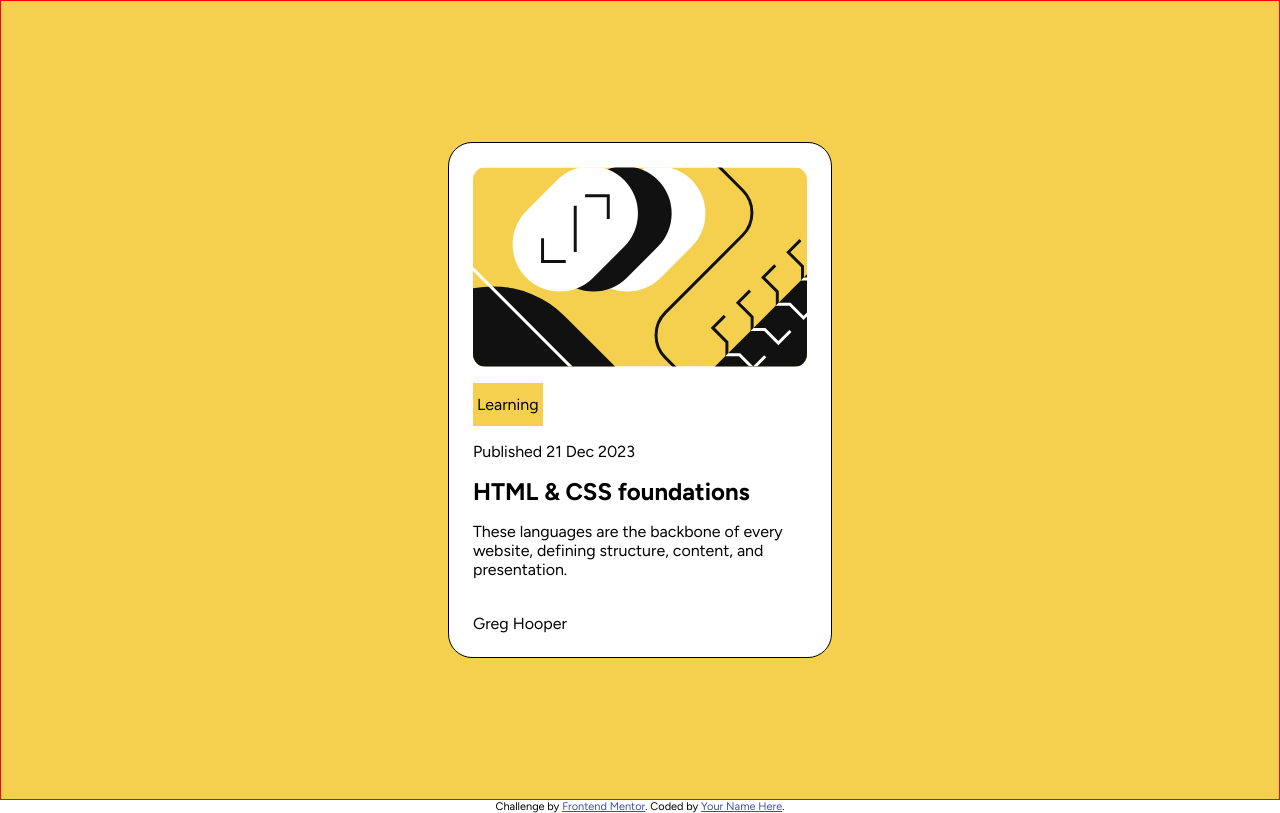
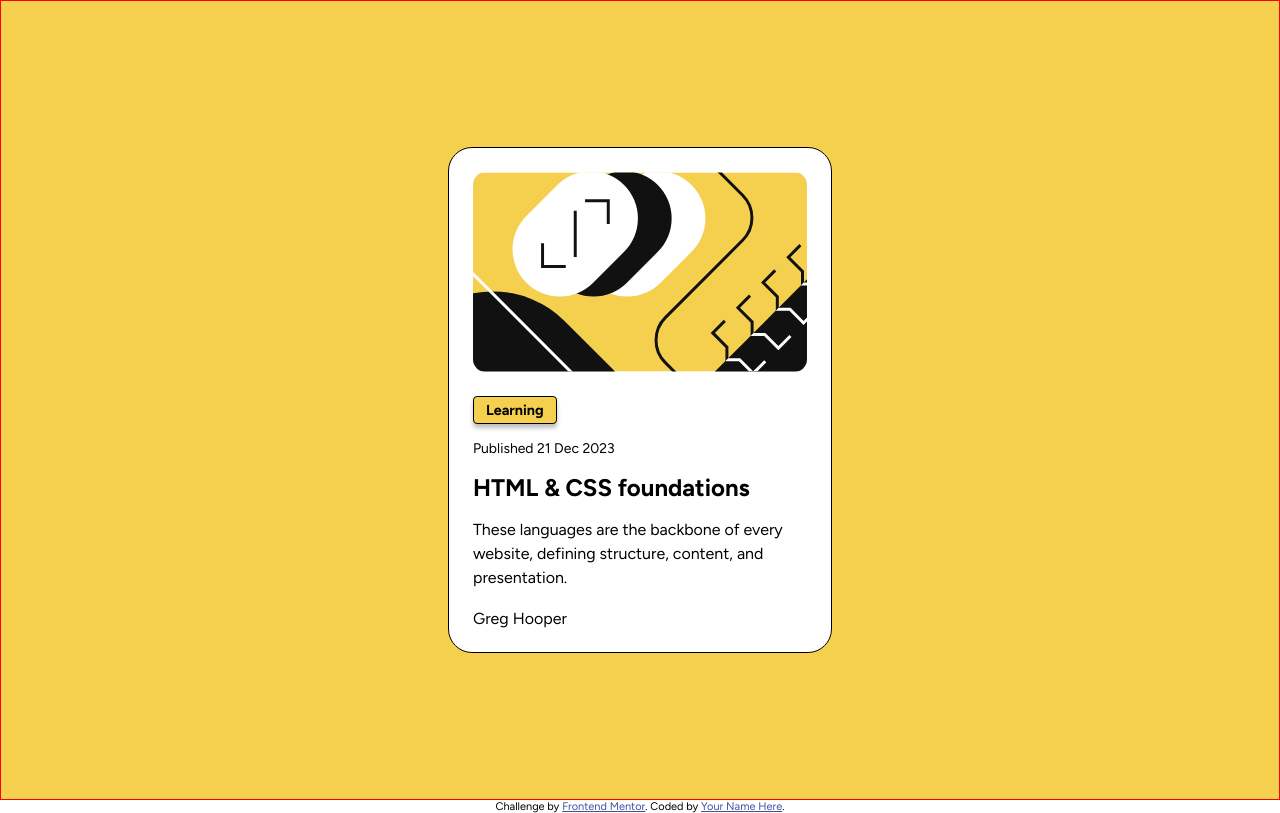
Before and after one commit to krydens-dev/blog-preview-card-main, a plain HTML site: page index.html in a window 1280 px wide. Drawn offline with Linux system fonts and the light colour scheme.

Commit message:
Update card information

```diff
--- a/design/styles.css
+++ b/design/styles.css
@@ -30,7 +30,6 @@ body {
 .card {
     display: flex;
     flex-direction: column;
-    gap: 1rem;
     width: 24rem;
     background-color: var(--card-bg-color);
     padding: 1.5rem;
@@ -41,13 +40,32 @@ body {
 .card-image {
     width: 100%;
     border-radius: .8rem;
-   /* margin-bottom: 1rem; */
+    margin-bottom: 1.5rem;
 }
 
 .label {
     background-color: var(--bg-color);
     align-self: flex-start;
-    padding: .75rem .25rem;
+    padding: .25rem .75rem;
+    font-size: .9rem;
+    font-weight: bold;
+    border-radius: .25rem;
+    border: 1px solid black;
+    margin-bottom: 1rem;
+    box-shadow: 0 4px 4px 0 rgba(0, 0, 0, 25%);
+}
+
+.card-date {
+    font-size: .875rem;
+    margin-bottom: 1rem;
+}
+
+.card-title {
+    margin-bottom: 1rem;
+}
+
+.card-information {
+    line-height: 1.5;
 }
 
 
--- a/index.html
+++ b/index.html
@@ -19,9 +19,9 @@
     <section class="card">
       <img class="card-image" src="assets/images/illustration-article.svg" alt="Illustration Article">
       <span class="label">Learning</span>
-      <p>Published 21 Dec 2023</p>
-      <h1>HTML & CSS foundations</h1>
-      <p>These languages are the backbone of every website, defining structure, content, and presentation.</p>
+      <p class="card-date">Published 21 Dec 2023</p>
+      <h2 class="card-title">HTML & CSS foundations</h2>
+      <p class="card-information">These languages are the backbone of every website, defining structure, content, and presentation.</p>
       <div>
         <img src="" alt="">
         <p>Greg Hooper</p>
```
